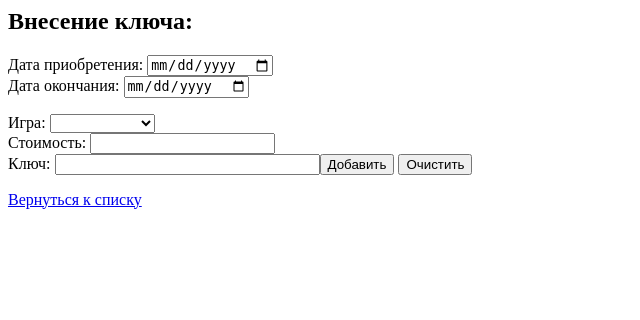
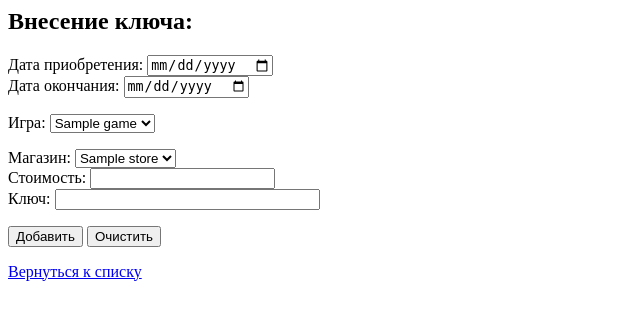
Before and after one commit to Gibadullina/WebProgrammingLR, a PHP site: page /bd_games/keys/new.php in a window 1280 px wide. Shown: the top 320 px of the page, without its empty margins (0-640 px from the left). Run offline with PHP 8.4, Linux system fonts and the light colour scheme; tables that the repository leaves empty or names only in its code hold one stand-in row (values such as "Sample post"); data that the repository does not hold is empty.

Commit message:
изменение формы для создания нового ключа (выпадающий список с магазинами+запрос)

```diff
--- a/bd_games/keys/new.php
+++ b/bd_games/keys/new.php
@@ -4,7 +4,7 @@ mysqli_report(MYSQLI_REPORT_ERROR | MYSQLI_REPORT_STRICT);
  $con = new mysqli("localhost", "root", "", "games");
 //$con = mysqli_connect('localhost', 'root');
  //mysqli_select_db($con,'games') or die($connect_error);
- $zapr="SELECT  id_game, game_name,store_name, id_store FROM game, store";
+ $zapr="SELECT  id_game, game_name FROM game";
  $rows=mysqli_query($con,$zapr);
  $i=0;
  while ($st = mysqli_fetch_array($rows,MYSQLI_BOTH)) {
@@ -12,11 +12,13 @@ mysqli_report(MYSQLI_REPORT_ERROR | MYSQLI_REPORT_STRICT);
 	$game[$i]=$st['game_name'];
  $i++;
  }
- $i=0;
- while ($st = mysqli_fetch_array($rows,MYSQLI_BOTH)) {
-	$ids[$i]=$st[' id_store'];
-	$store[$i]=$st['store_name'];
- $i++;
+ $k=0;
+ $zapr1="SELECT  id_store,store_name  FROM store";
+ $rows1=mysqli_query($con,$zapr1);
+ while ($st1= mysqli_fetch_array($rows1,MYSQLI_BOTH)) {
+	$ids[$k]=$st1['id_store'];
+	$store[$k]=$st1['store_name'];
+ $k++;
  }
  ?>
 <p><html>
@@ -27,14 +29,17 @@ mysqli_report(MYSQLI_REPORT_ERROR | MYSQLI_REPORT_STRICT);
  Дата приобретения: <input name="purchase" size="50" type="date">
 <br>Дата окончания: <input name="expiration" size="40" type="date">
 <P> Игра: <?php echo '<SELECT NAME="game" SIZE="1">';
-  for ($n=0;$n<=$i;$n++){
+  for ($n=0;$n<$i;$n++){
   echo '<OPTION VALUE="'.$idg[$n].'" SELECTED>'. $game[$n]; }
-  for ($n=0;$n<=$i;$n++){
-  echo '<OPTION VALUE="'.$ids[$n].'" SELECTED>'. $store[$n]; }
  echo '</SELECT>';
  ?>
+ <P> Магазин: <?php echo '<SELECT NAME="store" SIZE="1">';
+   for ($n=0;$n<$k;$n++){
+  echo '<OPTION VALUE="'.$ids[$n].'" SELECTED>'. $store[$n]; }
+  echo '</SELECT>';
+ ?>
  <br>Стоимость: <input name="cost" size="11" type="number">
-<br>Ключ: <input name="dkey" size="30" type="text"
+<br>Ключ: <input name="dkey" size="30" type="text"><br>
 <p><input name="add" type="submit" value="Добавить">
 <input name="b2" type="reset" value="Очистить"></p>
 </form>
```
